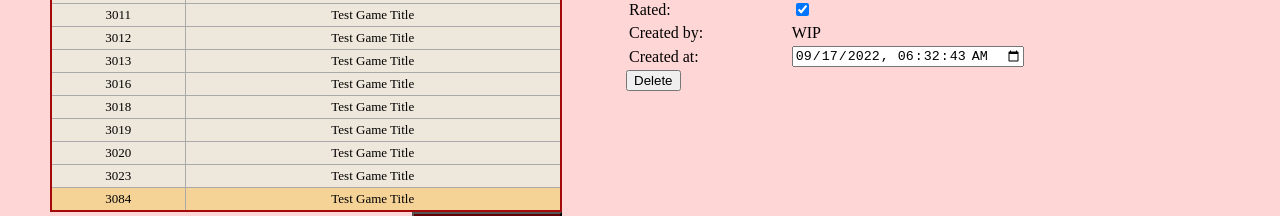
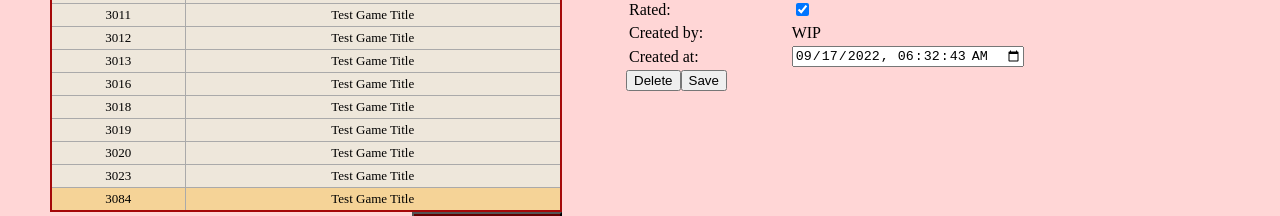
Before and after one commit to kemmel-dev/ConnectFour, a Vue app: page /#/games/overview34/1 in a window 1280 px wide. Both pictures are taken after a click on the button "New game". Shown: the part 315-531 px from the top of the page. Built offline with nearby package versions, Linux system fonts and the light colour scheme.

Commit message:
add save button

```diff
--- a/src/components/games/Detail34.vue
+++ b/src/components/games/Detail34.vue
@@ -44,6 +44,9 @@
       <button @click="$emit('deleteGame')">
         Delete
       </button>
+      <button @click="$emit('saveGame')">
+        Save
+      </button>
     </div>
     <div v-else>
       <p>Please select a game!</p>
@@ -64,7 +67,7 @@ export default {
   props: {
     game: Game
   },
-  emits: ['deleteGame'],
+  emits: ['deleteGame', 'saveGame'],
   computed: {
     dateUpdater: {
       get () {
```
